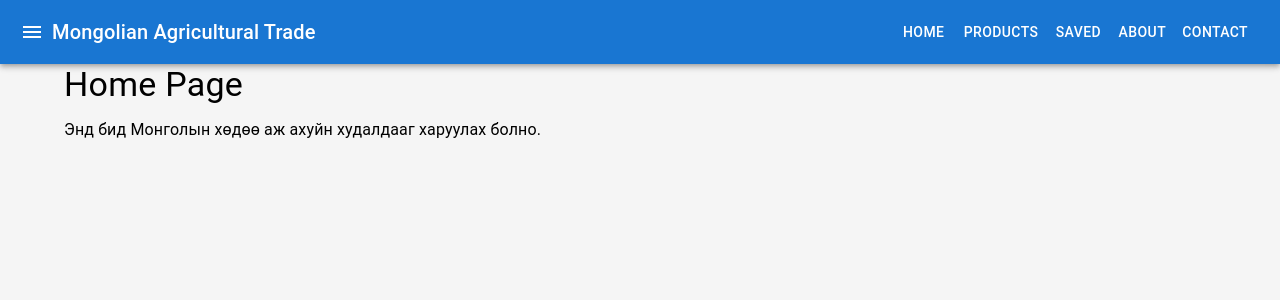
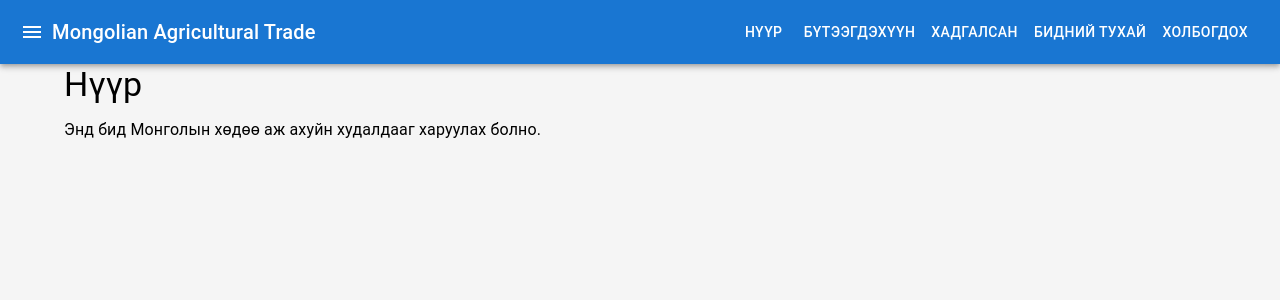
Before and after one commit to munkherdenex/mongolian-agriculture-trade, a React (Create React App) app in the folder frontend/: page / in a window 1280 px wide. Shown: the top 300 px of the page. Built offline with nearby package versions, Linux system fonts and the light colour scheme.

Commit message:
feat: translated english into mongolian

```diff
--- a/frontend/src/components/Navbar.js
+++ b/frontend/src/components/Navbar.js
@@ -14,30 +14,30 @@ function Navbar() {
             <MenuIcon />
           </IconButton>
           <Typography variant="h6" style={{ flexGrow: 1 }}>Mongolian Agricultural Trade</Typography>
-          <Button color="inherit" component={Link} to="/">Home</Button>
-          <Button color="inherit" component={Link} to="/products">Products</Button>
-          <Button color="inherit" component={Link} to="/saved-products">Saved</Button>
-          <Button color="inherit" component={Link} to="/about">About</Button>  {/* Added About */}
-          <Button color="inherit" component={Link} to="/contact">Contact</Button>  {/* Added Contact */}
+          <Button color="inherit" component={Link} to="/">Нүүр</Button>
+          <Button color="inherit" component={Link} to="/products">Бүтээгдэхүүн</Button>
+          <Button color="inherit" component={Link} to="/saved-products">Хадгалсан</Button>
+          <Button color="inherit" component={Link} to="/about">Бидний тухай</Button>  {/* Added About */}
+          <Button color="inherit" component={Link} to="/contact">Холбогдох</Button>  {/* Added Contact */}
         </Toolbar>
       </AppBar>
 
       <Drawer open={mobileOpen} onClose={() => setMobileOpen(false)}>
         <List>
           <ListItem button component={Link} to="/" onClick={() => setMobileOpen(false)}>
-            <ListItemText primary="Home" />
+            <ListItemText primary="Нүүр" />
           </ListItem>
           <ListItem button component={Link} to="/products" onClick={() => setMobileOpen(false)}>
-            <ListItemText primary="Products" />
+            <ListItemText primary="Бүтээгдэхүүн" />
           </ListItem>
           <ListItem button component={Link} to="/saved-products" onClick={() => setMobileOpen(false)}>
-            <ListItemText primary="Saved" />
+            <ListItemText primary="Хадгалсан" />
           </ListItem>
           <ListItem button component={Link} to="/about" onClick={() => setMobileOpen(false)}>
-            <ListItemText primary="About" />
+            <ListItemText primary="Бидний тухай" />
           </ListItem>
           <ListItem button component={Link} to="/contact" onClick={() => setMobileOpen(false)}>
-            <ListItemText primary="Contact" />
+            <ListItemText primary="Холбогдох" />
           </ListItem>
         </List>
       </Drawer>
--- a/frontend/src/pages/Home.js
+++ b/frontend/src/pages/Home.js
@@ -5,7 +5,7 @@ function Home() {
   return (
     <Container>
       <Typography variant="h4" gutterBottom>
-        Home Page
+        Нүүр
       </Typography>
       <Typography variant="body1">
       Энд бид Монголын хөдөө аж ахуйн худалдааг харуулах болно.
```
